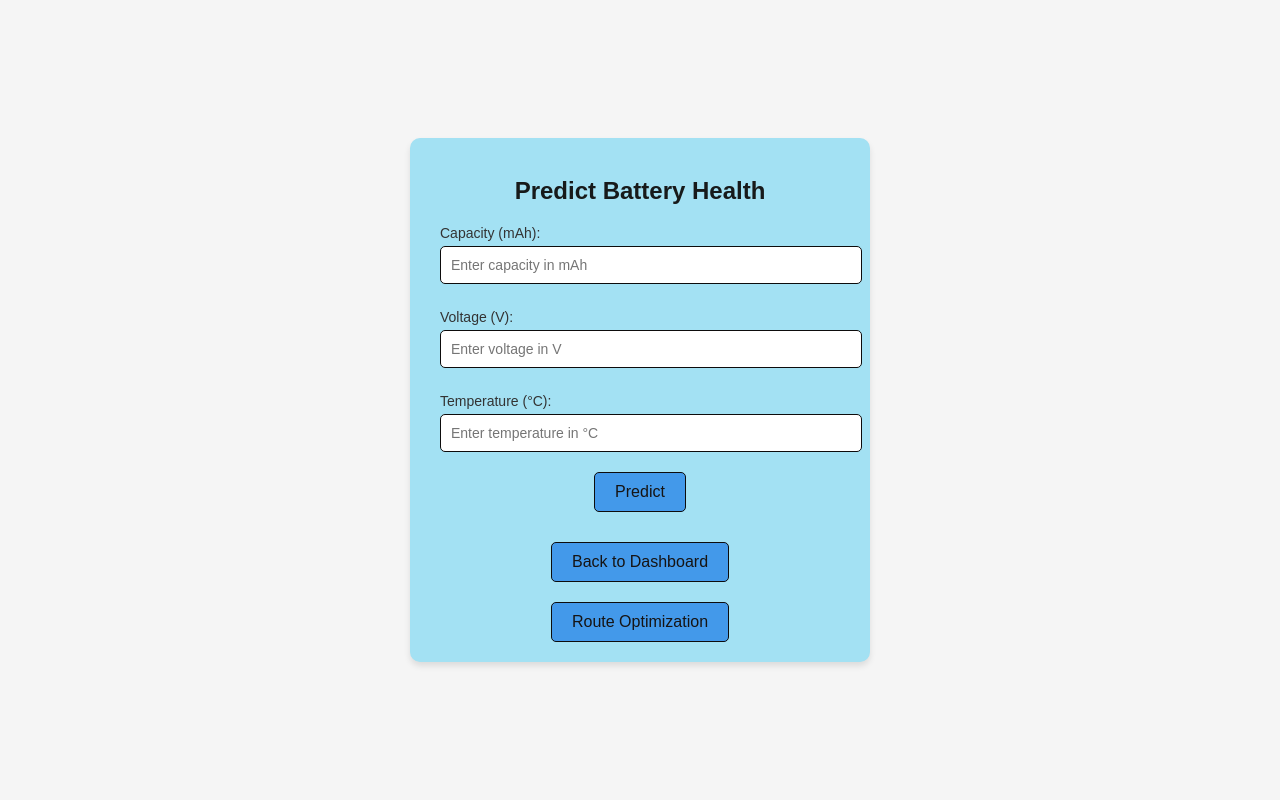
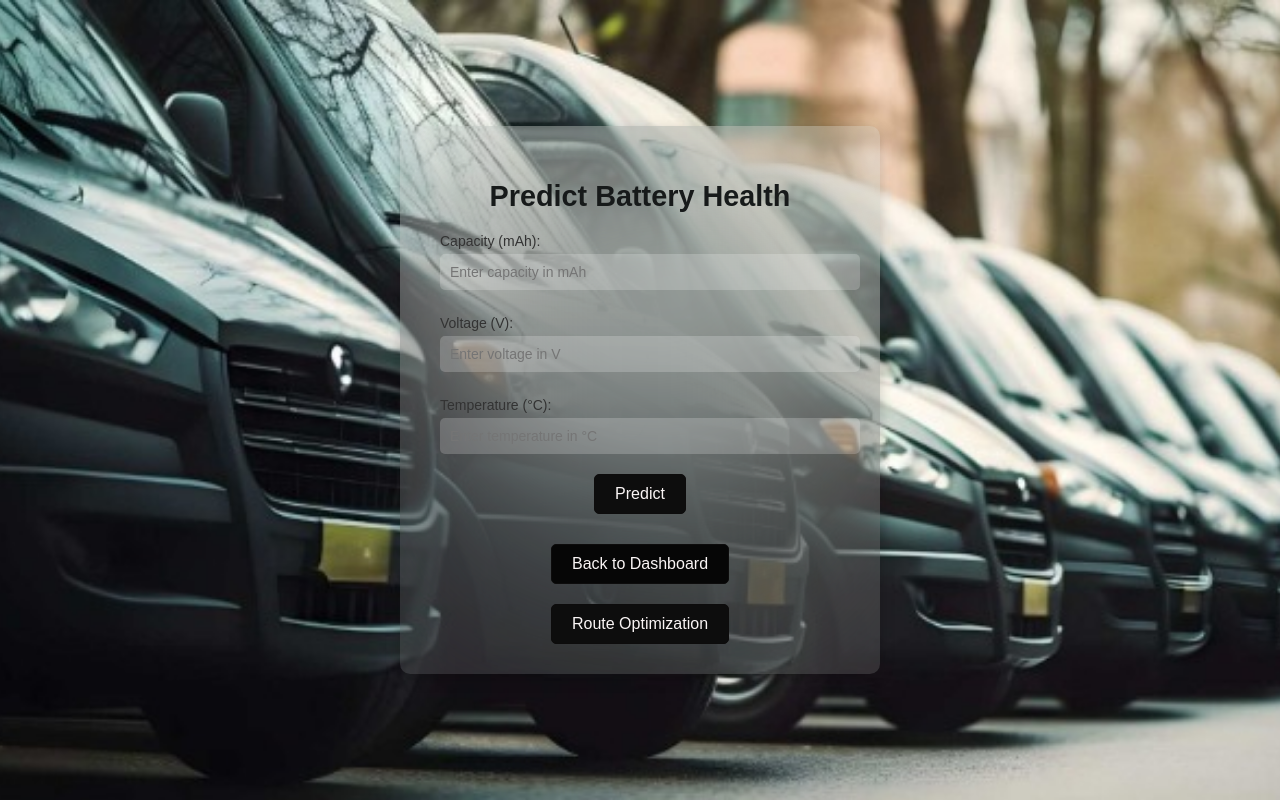
Before and after one commit to HARSHITAUPPALAPATI/Real-Time-EV-Fleet-Monitoring-and-Predictive-Analytics-Solution, a Flask app: template templates/battery_health_status.html in a window 1280 px wide. Run offline with Flask 3, Linux system fonts and the light colour scheme; the template is opened without the code that fills it, so the values that code supplies are empty.

Commit message:
Update battery_health_status.css

```diff
--- a/static/css/battery_health_status.css
+++ b/static/css/battery_health_status.css
@@ -2,19 +2,23 @@
 body {
     margin: 0;
     font-family: Arial, sans-serif;
+    background: url('/static/images/image.jpg') no-repeat center center fixed;
+    background-size: cover;
     background-color: #f5f5f5;
     display: flex;
-    justify-content: center;
-    align-items: center;
+    justify-content: center; /* Aligns horizontally */
+    align-items: center; /* Aligns vertically */
     height: 100vh;
+    color: #090808;
 }
 
 /* Form Container */
 .form-container {
-    background-color: #a3e1f3;
-    padding: 20px 30px;
+    background: rgba(255, 255, 255, 0.1); /* Semi-transparent background */
+    backdrop-filter: blur(100px); /* Glass effect */
+    padding: 30px 40px;
     border-radius: 10px;
-    box-shadow: 0 4px 6px rgba(0, 0, 0, 0.1);
+    box-shadow: 0 4px 15px rgba(0, 0, 0, 0.2); /* Light shadow */
     width: 100%;
     max-width: 400px;
     text-align: center;
@@ -22,6 +26,8 @@ body {
 
 .form-container h2 {
     margin-bottom: 20px;
+    color: #131212;
+    font-size: 1.8rem;
     color: #171a1a;
 }
 
@@ -31,6 +37,7 @@ form label {
     text-align: left;
     margin: 10px 0 5px;
     font-size: 14px;
+    color: #050404;
     color: #333;
 }
 
@@ -38,6 +45,17 @@ form input {
     width: 100%;
     padding: 10px;
     margin-bottom: 15px;
+    border: none;
+    border-radius: 5px;
+    font-size: 14px;
+    background-color: rgba(255, 255, 255, 0.2); /* Transparent input */
+    color: #0f0e0e;
+    outline: none;
+}
+
+form input:focus {
+    background-color: rgba(255, 255, 255, 0.3);
+    box-shadow: 0 0 5px rgba(0, 123, 255, 0.5);
     border: 1px solid #0d0c0c;
     border-radius: 5px;
     font-size: 14px;
@@ -46,8 +64,8 @@ form input {
 /* Buttons */
 .action-button {
     display: inline-block;
-    background-color: #4399ea;
-    color: #161414;
+    background-color: #0d0d0d;
+    color: #faf5f5;
     font-size: 16px;
     padding: 10px 20px;
     border: none;
@@ -55,6 +73,7 @@ form input {
     cursor: pointer;
     text-decoration: none;
     text-align: center;
+    transition: background-color 0.3s ease;
     border: 1px solid #0d0c0c;
 }
 
@@ -63,7 +82,7 @@ form input {
 }
 
 .back-button {
-    background-color: #4399ea;
+    background-color: #060606;
     margin-top: 10px;
 }
 
```
